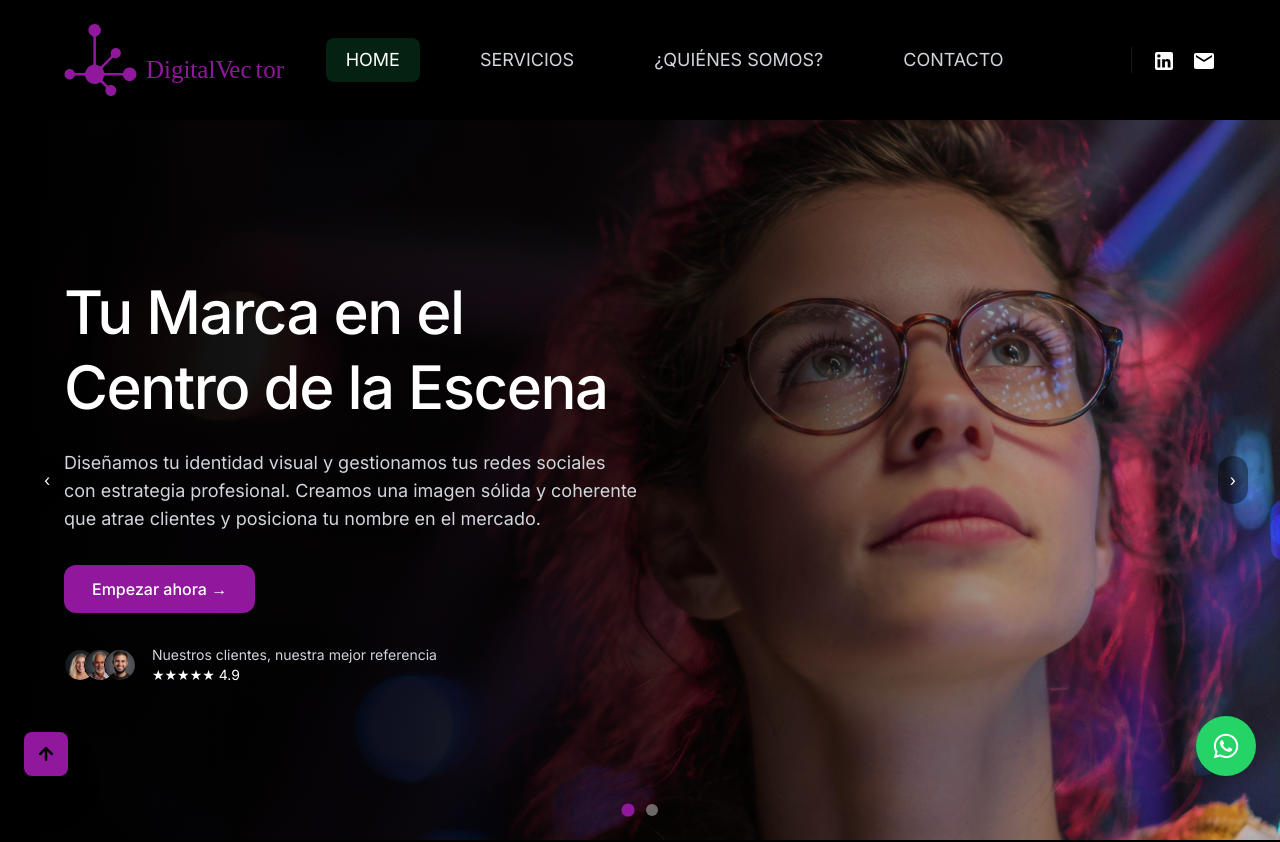
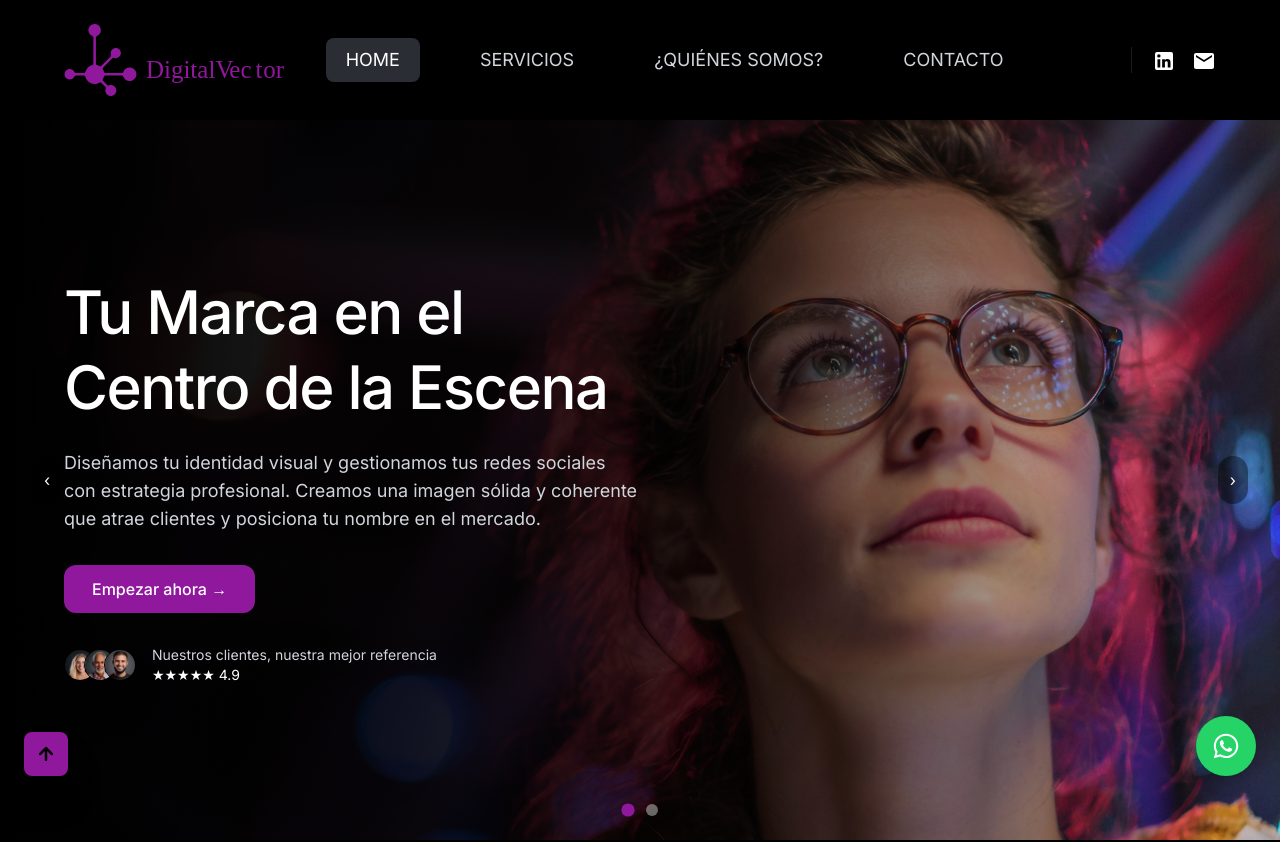
Before and after one commit to digitalvectorservices/web, a React (Vite) app: page / in a window 1280 px wide. Shown: the top 842 px of the page. Built offline with nearby package versions, Linux system fonts and the light colour scheme.

Commit message:
upbutton header

```diff
--- a/src/components/Header.jsx
+++ b/src/components/Header.jsx
@@ -50,7 +50,7 @@ export const Header = () => {
               to={item.path}
               className={({ isActive }) =>
                 isActive
-                  ? "bg-green-900/40 px-5 py-2 rounded-lg text-white"
+                  ? "bg-gray-500/40 px-5 py-2 rounded-lg text-white"
                   : "hover:text-white py-2 px-5"
               }
             >
@@ -97,7 +97,7 @@ export const Header = () => {
               onClick={() => setOpen(false)} // closes menu on click
               className={({ isActive }) =>
                 isActive
-                  ? "bg-green-900/40 px-5 py-3 rounded-lg capitalize"
+                  ? "bg-gray-500/40 px-5 py-3 rounded-lg capitalize"
                   : "px-5 py-3 hover:text-white capitalize"
               }
             >
--- a/src/components/Upbutton.jsx
+++ b/src/components/Upbutton.jsx
@@ -11,7 +11,7 @@ export const Upbutton = () => {
     <button
       onClick={handleScrollToTop}
       // Asegúrate de que 'bg-primary' exista en tu tailwind.config o cámbialo a 'bg-blue-500'
-      className="cursor-pointer fixed bottom-6 left-6 bg-primary p-3 rounded-lg text-black hover:brightness-110 transition-all shadow-2xl active:scale-95 z-"
+      className="cursor-pointer fixed bottom-6 left-6 bg-primary p-3 rounded-lg text-black hover:brightness-110 transition-all shadow-2xl active:scale-95 hidden md:block"
       aria-label="Subir al inicio"
     >
       <ArrowUp size={20} strokeWidth={3} />
```
